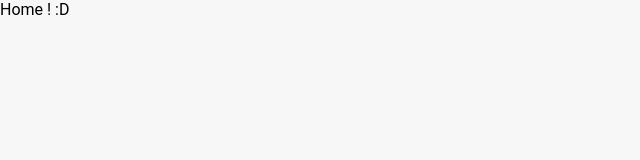
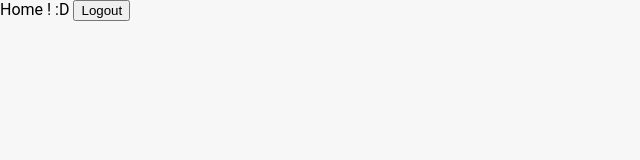
Before and after one commit to Ravaniss/insta-bis, a Vue app in the folder front/: page / in a window 1280 px wide. Shown: the top 160 px of the page, without its empty margins (0-640 px from the left). Built offline with nearby package versions, Linux system fonts and the light colour scheme; sample sign-in values are in the browser's storage.

Commit message:
Home - Add logout btn

```diff
--- a/front/src/views/Home.vue
+++ b/front/src/views/Home.vue
@@ -1,6 +1,9 @@
 <template>
   <div class="home">
     Home ! :D
+    <button @click="logout()">
+      Logout
+    </button>
   </div>
 </template>
 
@@ -8,9 +11,11 @@
 import { Component, Vue } from 'vue-property-decorator';
 // import HelloWorld from '@/components/HelloWorld.vue'; // @ is an alias to /src
 
-@Component({
-  components: {
-  },
-})
-export default class Home extends Vue {}
+@Component
+export default class Home extends Vue {
+  logout() {
+    localStorage.removeItem('jwt')
+    this.$router.push('/login')
+  }
+}
 </script>
```
